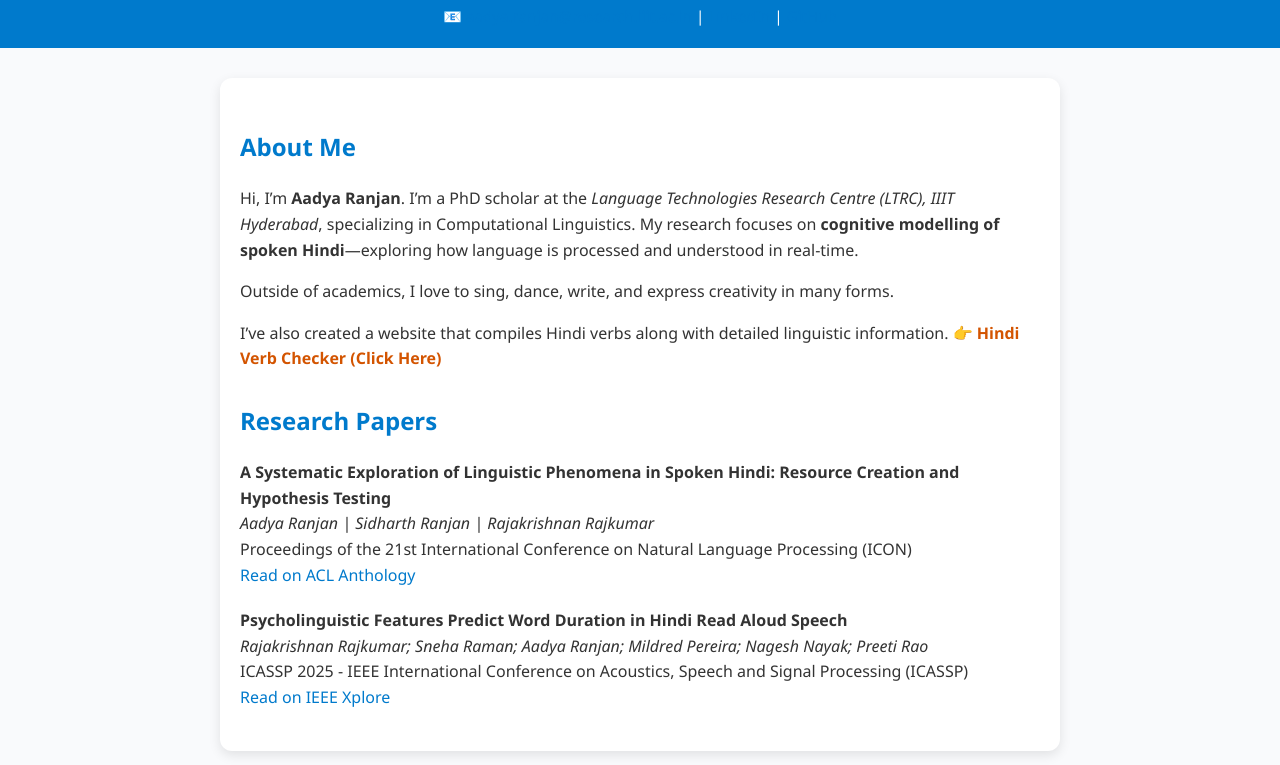
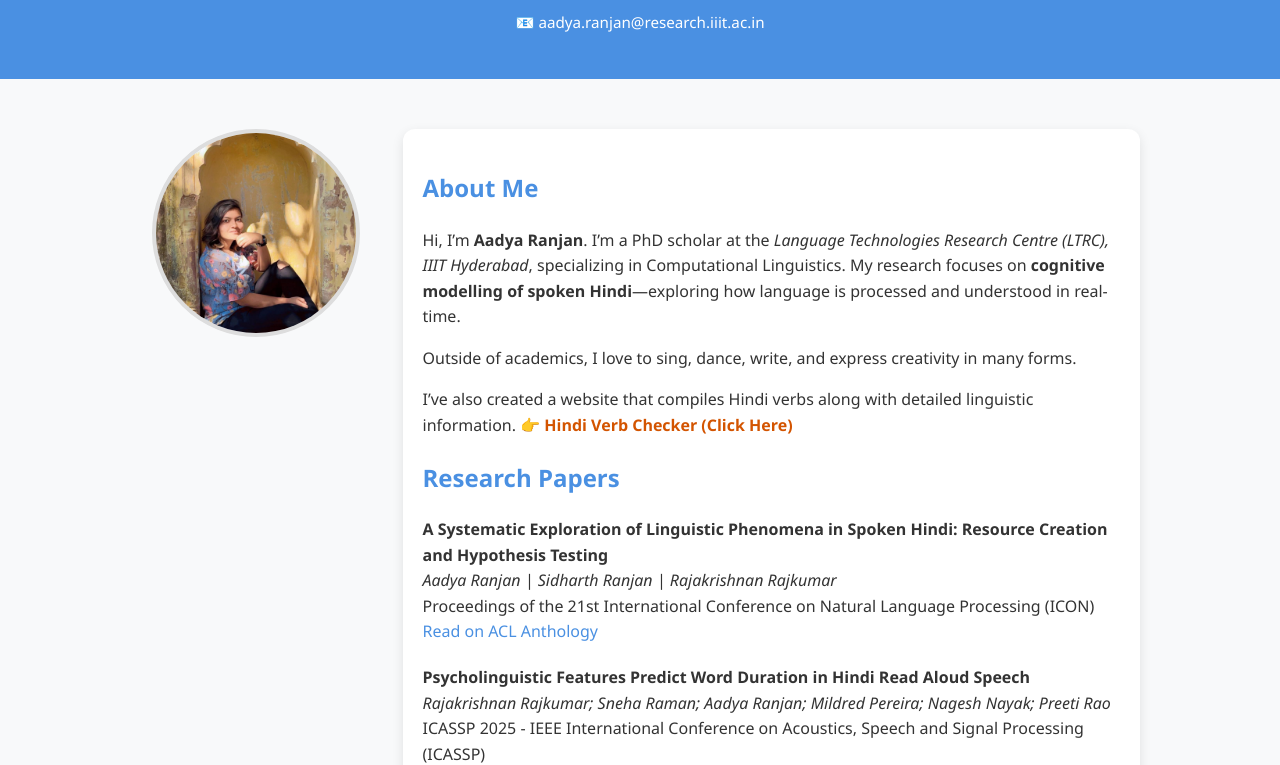
Before and after one commit to Aadya38/aadya38.github.io, a plain HTML site: page index.html in a window 1280 px wide. Shown: the part 125-890 px from the top of the page. Drawn offline with Linux system fonts and the light colour scheme.

Commit message:
index.html

```diff
--- a/index.html
+++ b/index.html
@@ -9,33 +9,59 @@
       font-family: "Segoe UI", Arial, sans-serif;
       margin: 0;
       padding: 0;
-      background: #f9fafc;
+      background: #f8f9fa;
       color: #333;
       line-height: 1.6;
     }
     header {
-      background: #007acc;
+      background: #4a90e2; /* softer blue (change here if you want another color) */
       color: white;
-      padding: 20px;
+      padding: 40px 20px;
       text-align: center;
     }
     header h1 {
       margin: 0;
+      font-size: 2.2em;
     }
-    main {
-      max-width: 800px;
+    header p {
+      margin: 5px 0;
+    }
+    header .email {
+      font-size: 0.95em;
+      margin-top: 8px;
+    }
+    .container {
+      max-width: 1000px;
       margin: 30px auto;
       padding: 20px;
+      display: flex;
+      gap: 30px;
+    }
+    .sidebar {
+      flex: 1;
+      max-width: 250px;
+      text-align: center;
+    }
+    .sidebar img {
+      width: 200px;
+      height: 200px;
+      border-radius: 50%;
+      object-fit: cover;
+      border: 4px solid #ddd;
+    }
+    .content {
+      flex: 3;
       background: white;
+      padding: 20px;
       border-radius: 12px;
       box-shadow: 0 4px 12px rgba(0,0,0,0.1);
     }
     h2 {
-      color: #007acc;
-      margin-top: 30px;
+      color: #4a90e2;
+      margin-top: 20px;
     }
     a {
-      color: #007acc;
+      color: #4a90e2;
       text-decoration: none;
       font-weight: 500;
     }
@@ -46,10 +72,6 @@
       font-weight: bold;
       color: #d35400;
     }
-    .contact {
-      margin-top: 10px;
-      font-size: 0.95em;
-    }
     .paper {
       margin-bottom: 20px;
     }
@@ -59,14 +81,19 @@
   <header>
     <h1>Aadya Ranjan</h1>
     <p>PhD Scholar, LTRC, IIIT Hyderabad</p>
-    <div class="contact">
-      📧 <a href="mailto:aadya.ranjan@research.iiit.ac.in">aadya.ranjan@research.iiit.ac.in</a> |
-      <a href="https://linkedin.com/in/aadya-ranjan" target="_blank">LinkedIn</a> |
-      <a href="https://github.com/aadyaranjan" target="_blank">GitHub</a>
-    </div>
+    <p class="email">📧 <a href="mailto:aadya.ranjan@research.iiit.ac.in" style="color:white;">
+      aadya.ranjan@research.iiit.ac.in</a></p>
   </header>
 
-  <main>
+  <div class="container">
+    <!-- Sidebar with photo -->
+    <aside class="sidebar">
+      <!-- Replace profile.jpg with your photo file -->
+      <img src="profile.jpg" alt="Aadya Ranjan">
+    </aside>
+
+    <!-- Main content -->
+    <main class="content">
       <section>
         <h2>About Me</h2>
         <p>Hi, I’m <strong>Aadya Ranjan</strong>. I’m a PhD scholar at the
@@ -100,5 +127,6 @@
         </div>
       </section>
     </main>
+  </div>
 </body>
 </html>
```
Lines whose indentation alone changed are shown as unchanged.
